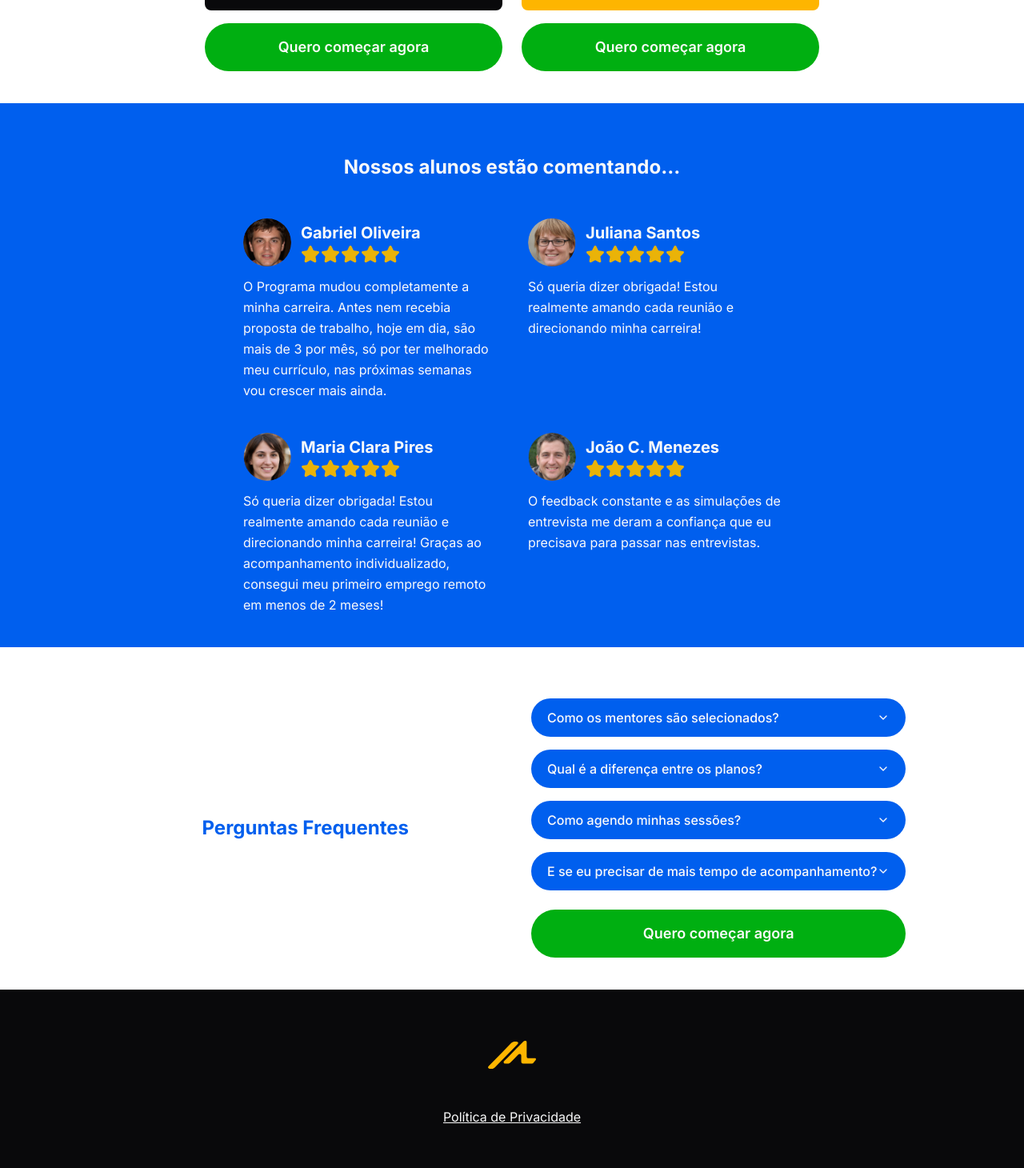
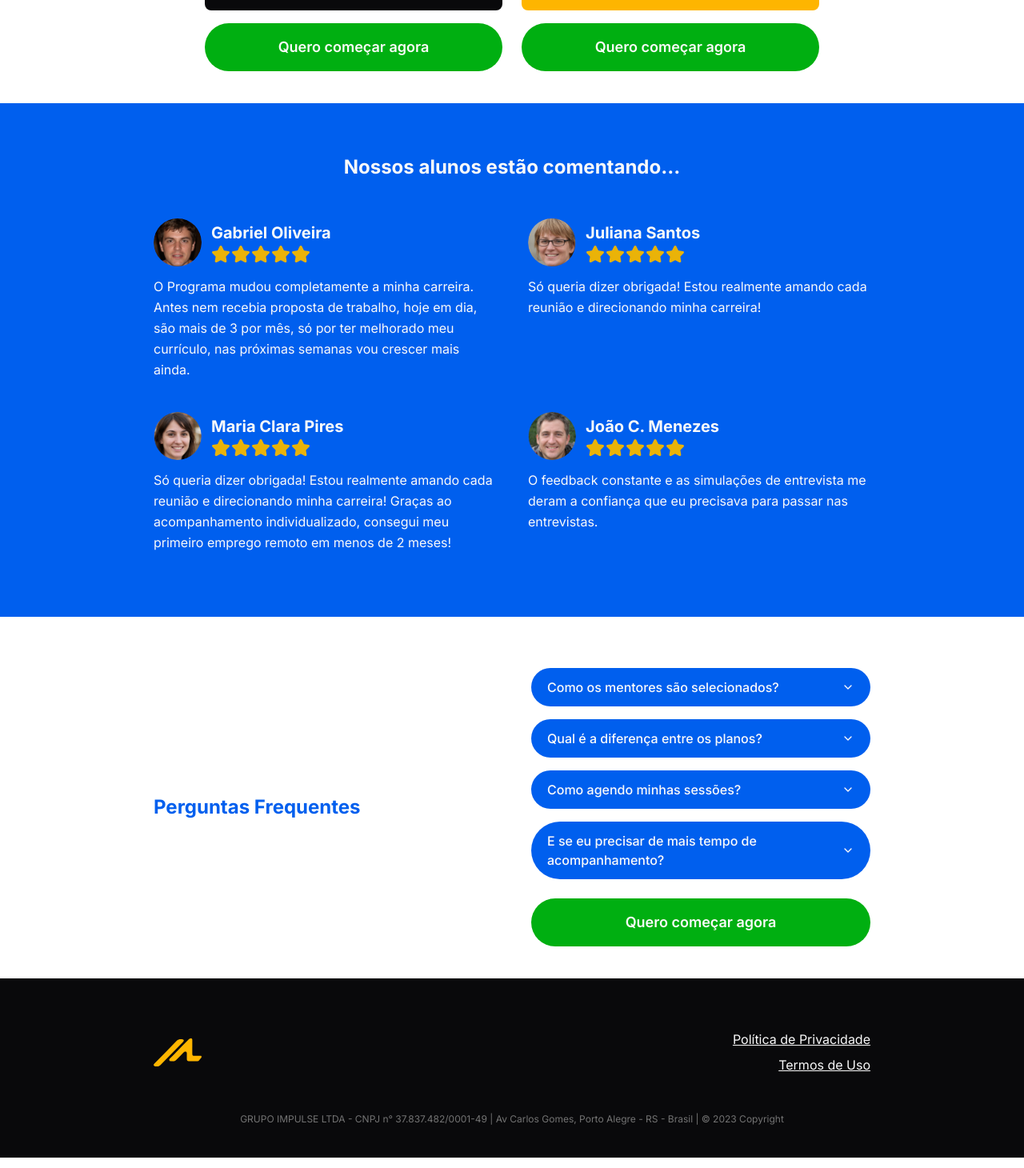
Before and after one commit to gustavogarciac/aceleracao-impulse, a Next.js app: page / in a window 1280 px wide. Shown: the part 5620-7080 px from the top of the page at 80% size. Built offline with nearby package versions, Linux system fonts and the light colour scheme.

Commit message:
feat: footer responsivity

```diff
--- a/src/app/_components/footer.tsx
+++ b/src/app/_components/footer.tsx
@@ -4,6 +4,8 @@ import React from 'react'
 export const Footer = () => {
   return (
     <footer className="flex flex-col items-center justify-center gap-12 pt-16 px-6 pb-10 bg-zinc-950 text-zinc-50">
+      <div className="flex flex-col gap-12 max-w-4xl mx-auto w-full">
+        <div className="flex flex-col gap-12 md:flex-row md:justify-between items-center selection:md:items-start w-full">
           <Image
             alt="Logo da Impulse Amarelo"
             src="/assets/yellow-impulse.svg"
@@ -11,17 +13,21 @@ export const Footer = () => {
             height={60}
           />
 
-      <a href="#" target="_blank" className="underline">
+          <div className="flex flex-col gap-12 md:gap-2 md:text-end text-center">
+            <a href="#politics" target="_blank" className="underline">
               Política de Privacidade
             </a>
-      <a href="#" target="_blank" className="underline">
+            <a href="#terms" target="_blank" className="underline">
               Termos de Uso
             </a>
+          </div>
+        </div>
 
         <small className="text-muted-foreground text-center text-xs">
-        GRUPO IMPULSE LTDA - CNPJ n° 37.837.482/0001-49 | Av Carlos Gomes, Porto
-        Alegre - RS - Brasil | © 2023 Copyright
+          GRUPO IMPULSE LTDA - CNPJ n° 37.837.482/0001-49 | Av Carlos Gomes,
+          Porto Alegre - RS - Brasil | © 2023 Copyright
         </small>
+      </div>
     </footer>
   )
 }
--- a/src/app/_components/sections/frequent-questions-section.tsx
+++ b/src/app/_components/sections/frequent-questions-section.tsx
@@ -12,8 +12,8 @@ import { frequentQuestionsAccordion } from '@/consts/accordions'
 export const FrequentQuestionsSection = () => {
   return (
     <section className="flex flex-col items-center justify-center gap-12 pt-16 px-6 pb-10">
-      <div className="flex flex-col gap-12 md:grid md:grid-cols-2 items-center">
-        <h2 className="subtitle text-2xl font-bold text-center text-theme-blue-default shrink-0">
+      <div className="flex flex-col gap-12 md:grid md:grid-cols-2 items-center max-w-4xl w-full mx-auto">
+        <h2 className="subtitle text-2xl font-bold text-start text-theme-blue-default shrink-0">
           Perguntas Frequentes
         </h2>
         <div className="flex flex-col gap-4 w-full">
--- a/src/app/_components/sections/testimonials-section.tsx
+++ b/src/app/_components/sections/testimonials-section.tsx
@@ -6,12 +6,12 @@ import { testimonials } from '@/consts/testimonials'
 
 export const TestimonialsSection = () => {
   return (
-    <section className="flex flex-col items-center justify-center gap-12 pt-16 px-6 pb-10 bg-theme-blue-default">
+    <section className="flex flex-col items-center justify-center gap-12 pt-16 px-6 pb-20 bg-theme-blue-default">
       <h2 className="text-zinc-50 subtitle font-bold text-2xl">
         Nossos alunos estão comentando...
       </h2>
 
-      <div className="flex flex-col gap-14 w-full md:grid grid-cols-2 md:gap-10 max-w-2xl mx-auto">
+      <div className="flex flex-col gap-14 w-full md:grid grid-cols-2 md:gap-10 max-w-4xl mx-auto">
         {testimonials.map((test) => (
           <div key={`${test.name}-testimonial`} className="space-y-3">
             <div className="flex flex-row items-center gap-3 w-full">
```
Lines whose indentation alone changed are shown as unchanged.
